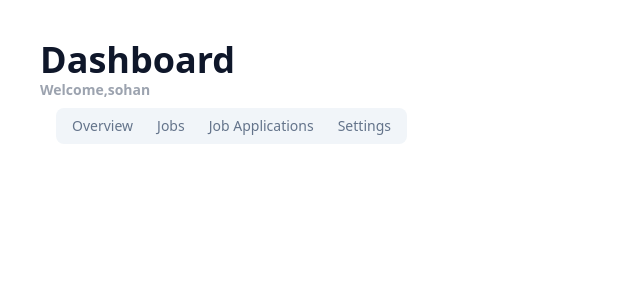
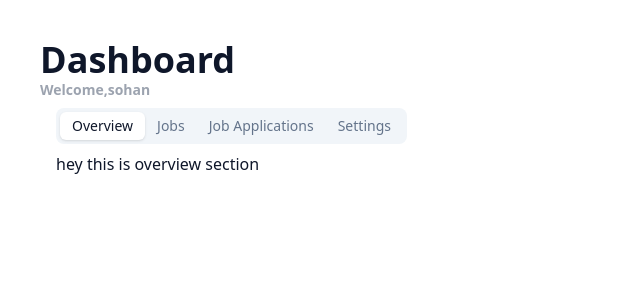
Before and after one commit to sohan01fw/job-board, a Next.js app: page /dashboard in a window 1280 px wide. Shown: the top 300 px of the page, without its empty margins (0-640 px from the left). Built offline with nearby package versions, Linux system fonts and the light colour scheme.

Commit message:
fix the not open tab in dashboard

```diff
--- a/components/pages/dashboard/NavigationTabs.tsx
+++ b/components/pages/dashboard/NavigationTabs.tsx
@@ -1,5 +1,4 @@
 "use client";
-import { useEffect, useState } from "react";
 import {
   JobApplications,
   Jobs,
@@ -8,11 +7,9 @@ import {
 } from "@/components/pages/dashboard";
 import { Tabs, TabsContent, TabsList, TabsTrigger } from "@/components/ui/tabs";
 export default function NavigationTabs() {
-  //  const [activeValue, setActiveValue] = useState<string>();
-  useEffect(() => {}, []);
   return (
     <div className="m-2">
-      <Tabs defaultValue="account" className="w-[400px]">
+      <Tabs defaultValue="overview" className="w-[400px]">
         <TabsList className="">
           <TabsTrigger value="overview">Overview</TabsTrigger>
           <TabsTrigger value="jobs">Jobs</TabsTrigger>
```
